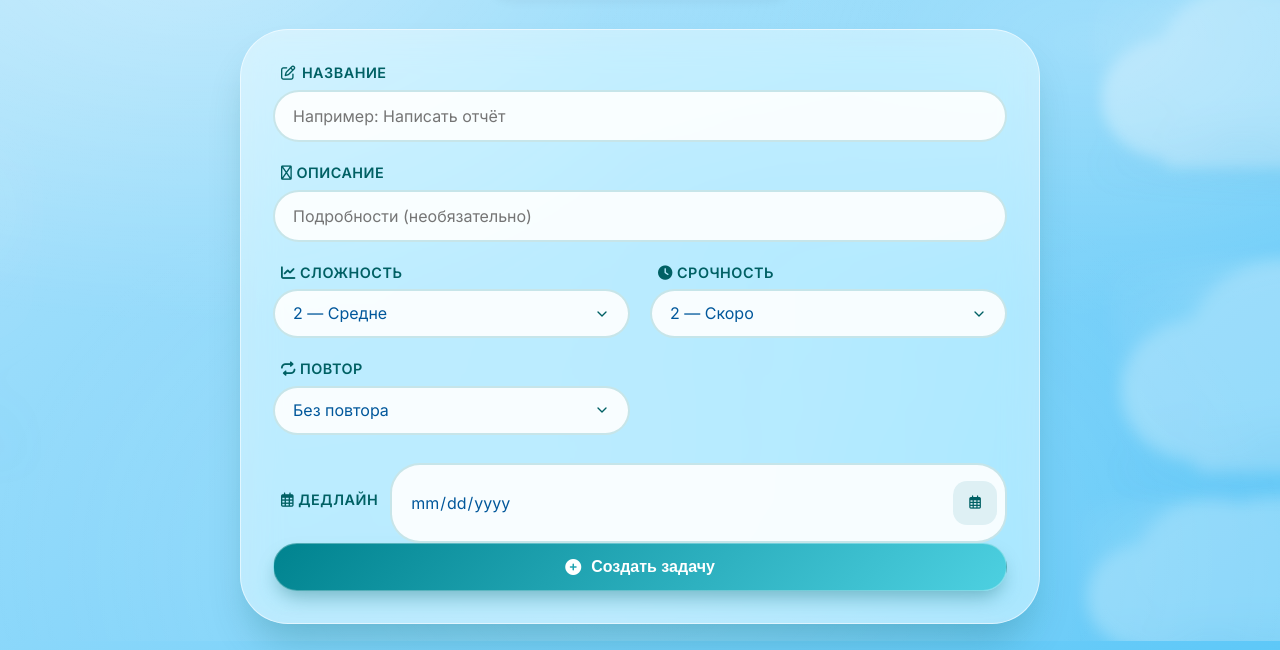
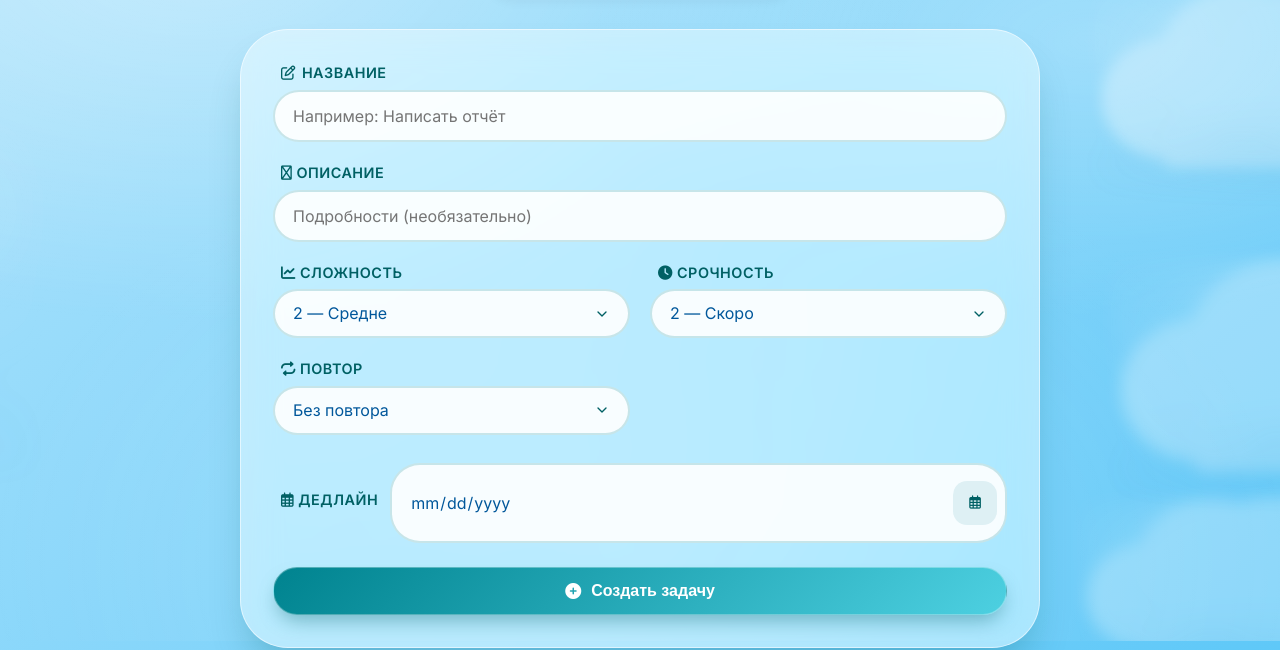
Before and after one commit to rem1xzov/ConexyTask, a plain HTML site: page wwwroot/index.html in a window 1280 px wide. Shown: the part 159-809 px from the top of the page. Drawn offline with Linux system fonts and the light colour scheme; no server answers.

```diff
--- a/wwwroot/index.html
+++ b/wwwroot/index.html
@@ -451,6 +451,11 @@
             box-shadow: 0 20px 30px -8px rgba(0, 96, 100, 0.5);
         }
 
+        /* Добавляем отступ между полем даты и кнопкой создания задачи */
+        .form-card .btn-primary {
+            margin-top: 24px;
+        }
+
         /* Секция задач */
         .tasks-header {
             display: flex;
```
Lines whose indentation alone changed are shown as unchanged.
